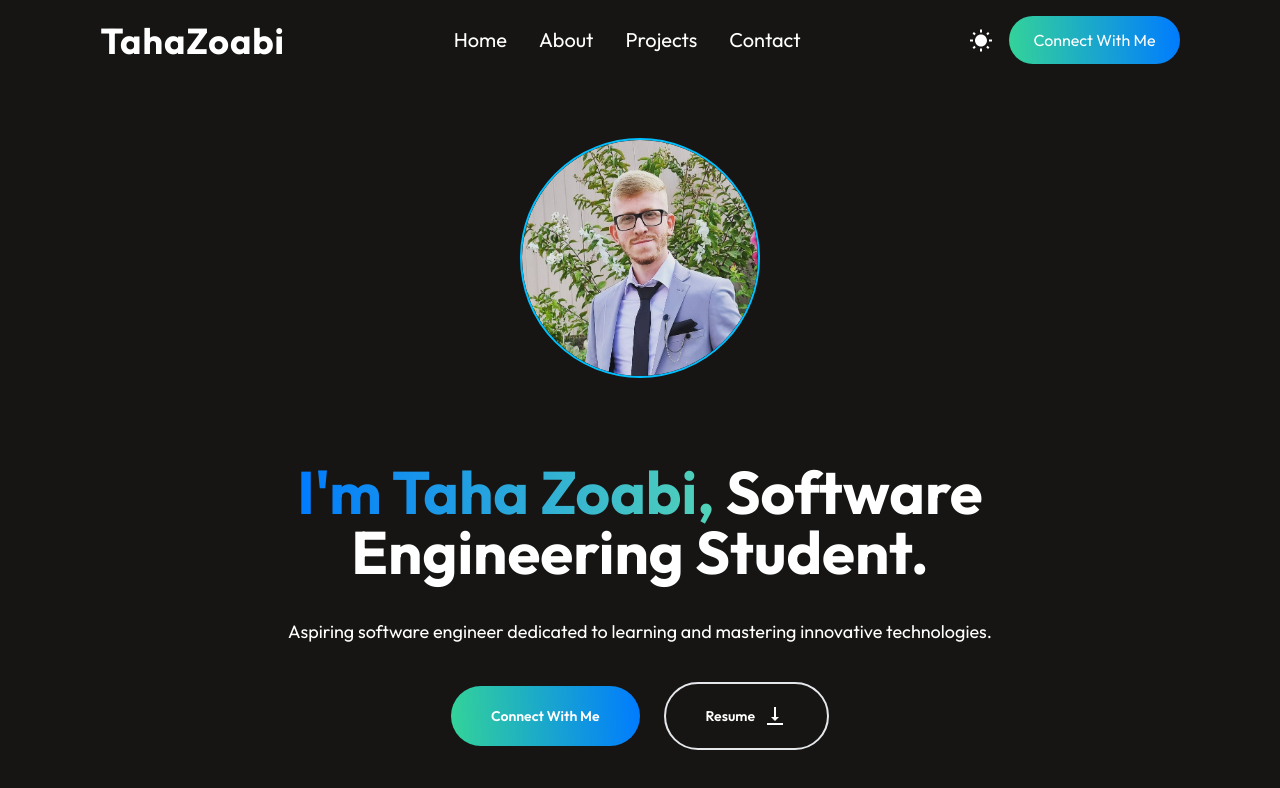
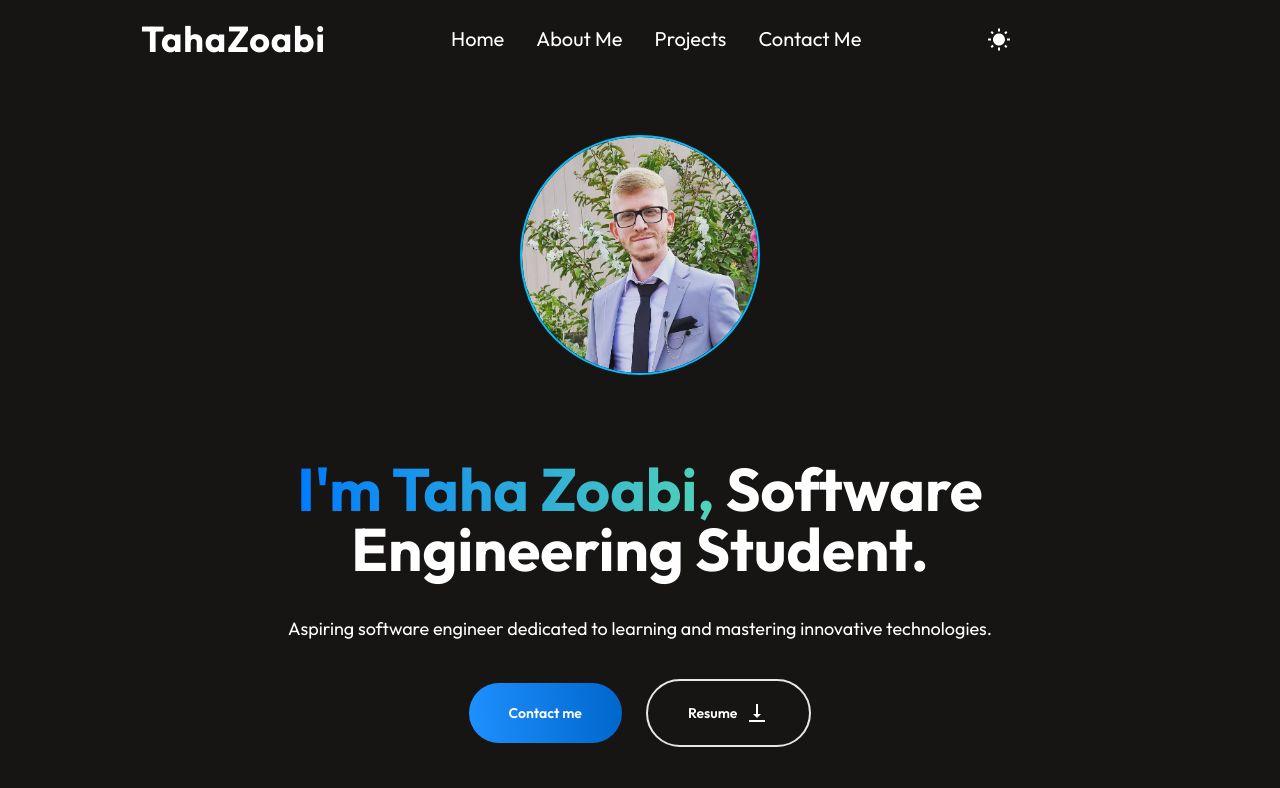
Before and after one commit to dpaulos6/portfolio, a React (Vite) app: page / in a window 1280 px wide. Shown: the top 788 px of the page. Built offline with nearby package versions, Linux system fonts and the light colour scheme.

Commit message:
updated color theme

```diff
--- a/src/components/Hero.tsx
+++ b/src/components/Hero.tsx
@@ -3,7 +3,7 @@ import Button from "./Button.tsx";
 import VerticalAlignBottomOutlinedIcon from "@mui/icons-material/VerticalAlignBottomOutlined";
 function Hero() {
   return (
-    <div className="flex flex-col gap-9 items-center">
+    <div className="flex flex-col gap-9 items-center w-screen">
       <img
         src={profileImg}
         alt="pesonal-picture"
@@ -33,7 +33,7 @@ function Hero() {
           hover:border-2  sm:px-10 py-5 font-semibold
         "
         >
-          Connect With Me
+          Contact me
         </Button>
 
         <Button classes="border-2 rounded-[50px] px-5 py-3 text-sm  hover:border-[#00BFFF] sm:px-10 py-5 flex  gap-2 items-center font-semibold ">
--- a/src/components/Navbar.tsx
+++ b/src/components/Navbar.tsx
@@ -1,11 +1,10 @@
 import WbSunnyIcon from "@mui/icons-material/WbSunny";
 /*import DarkModeIcon from "@mui/icons-material/DarkMode";*/
 import MenuIcon from "@mui/icons-material/Menu";
-import Button from "./Button.tsx";
 
 function Navbar() {
   return (
-    <div className="flex justify-between lg:justify-around items-center p-4 mb-7 ">
+    <div className="flex justify-between lg:justify-evenly items-center p-4 mb-7  lg:w-[90%] ">
       {/* Logo */}
       <div className=" flex items-center">
         <span className="text-4xl font-bold leading-tight tracking-wide hover:bg-gradient-to-r from-[#007BFF] to-[#52D3B8] hover:bg-clip-text hover:text-transparent transition duration-300 ease-in-out">
@@ -16,7 +15,7 @@ function Navbar() {
         </span>
       </div>
 
-      <nav className="hidden  lg:block">
+      <nav className="hidden  md:block">
         <ul className="flex gap-8 justify-center">
           <li>
             <a
@@ -31,7 +30,7 @@ function Navbar() {
               className="hover:bg-gradient-to-r from-[#007BFF] to-[#52D3B8] hover:bg-clip-text hover:text-transparent text-xl"
               href="#about"
             >
-              About
+              About Me
             </a>
           </li>
           <li>
@@ -47,7 +46,7 @@ function Navbar() {
               className="hover:bg-gradient-to-r from-[#007BFF] to-[#52D3B8] hover:bg-clip-text hover:text-transparent text-xl"
               href="#contact"
             >
-              Contact
+              Contact Me
             </a>
           </li>
         </ul>
@@ -59,15 +58,12 @@ function Navbar() {
           <WbSunnyIcon />
         </div>
 
-        <div className=" sm:block lg:hidden ">
+        <div className=" sm:block md:hidden ">
           <MenuIcon />
         </div>
         {/* <button>
           <DarkModeIcon />
         </button> */}
-        <Button classes="bg-custom-gradient rounded-[50px] px-6 py-3 text-md hidden md:block hover:border-2">
-          Connect With Me
-        </Button>
       </div>
     </div>
   );
--- a/tailwind.config.js
+++ b/tailwind.config.js
@@ -5,7 +5,7 @@ export default {
     extend: {
       backgroundImage: {
         "custom-gradient":
-          "linear-gradient(267deg, rgb(0, 123, 255) 0%, rgb(52, 211, 153) 100%)",
+          "linear-gradient(267deg, rgb(0, 102, 204) 0%, rgb(30, 144, 255) 100%)",
       },
     },
   },
```
